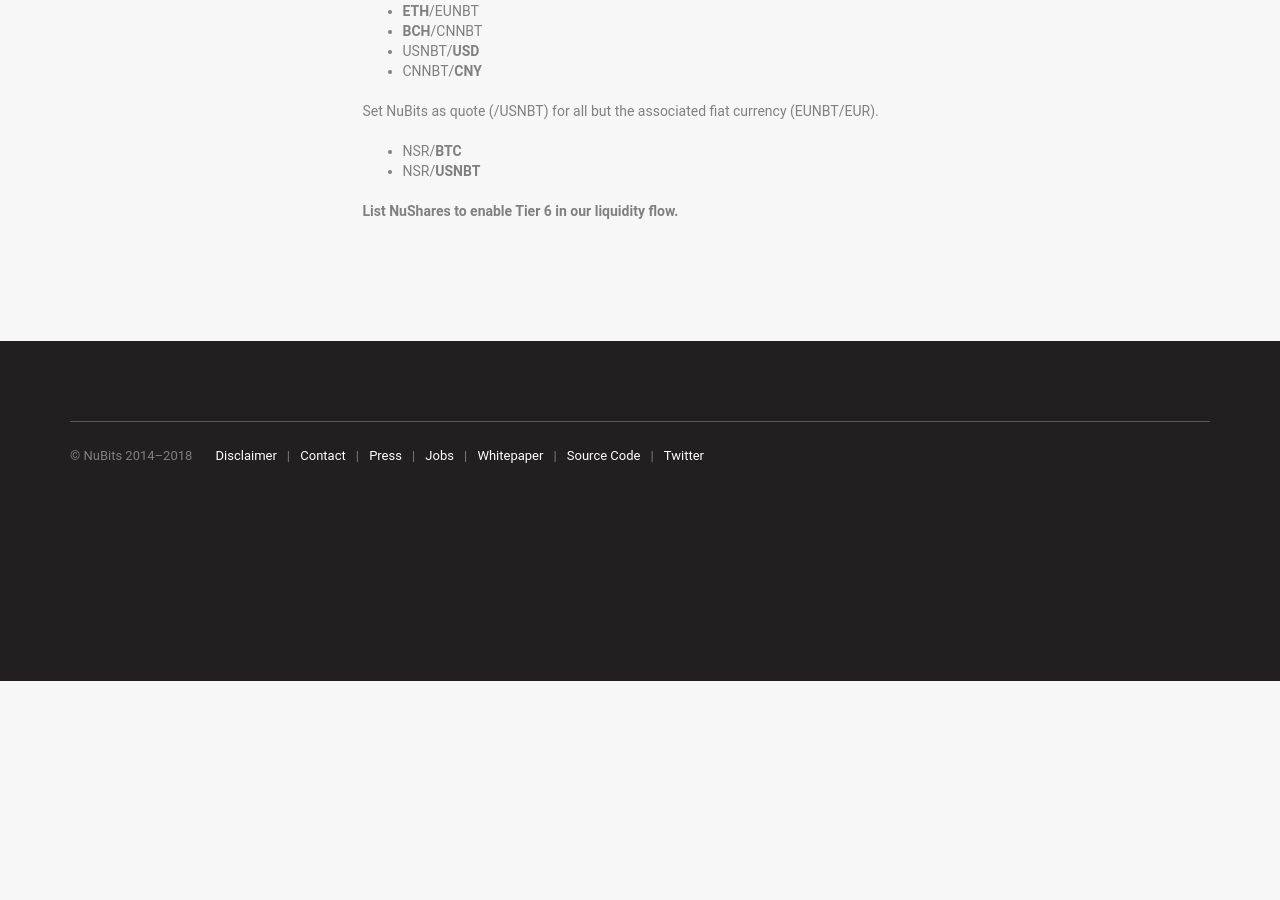
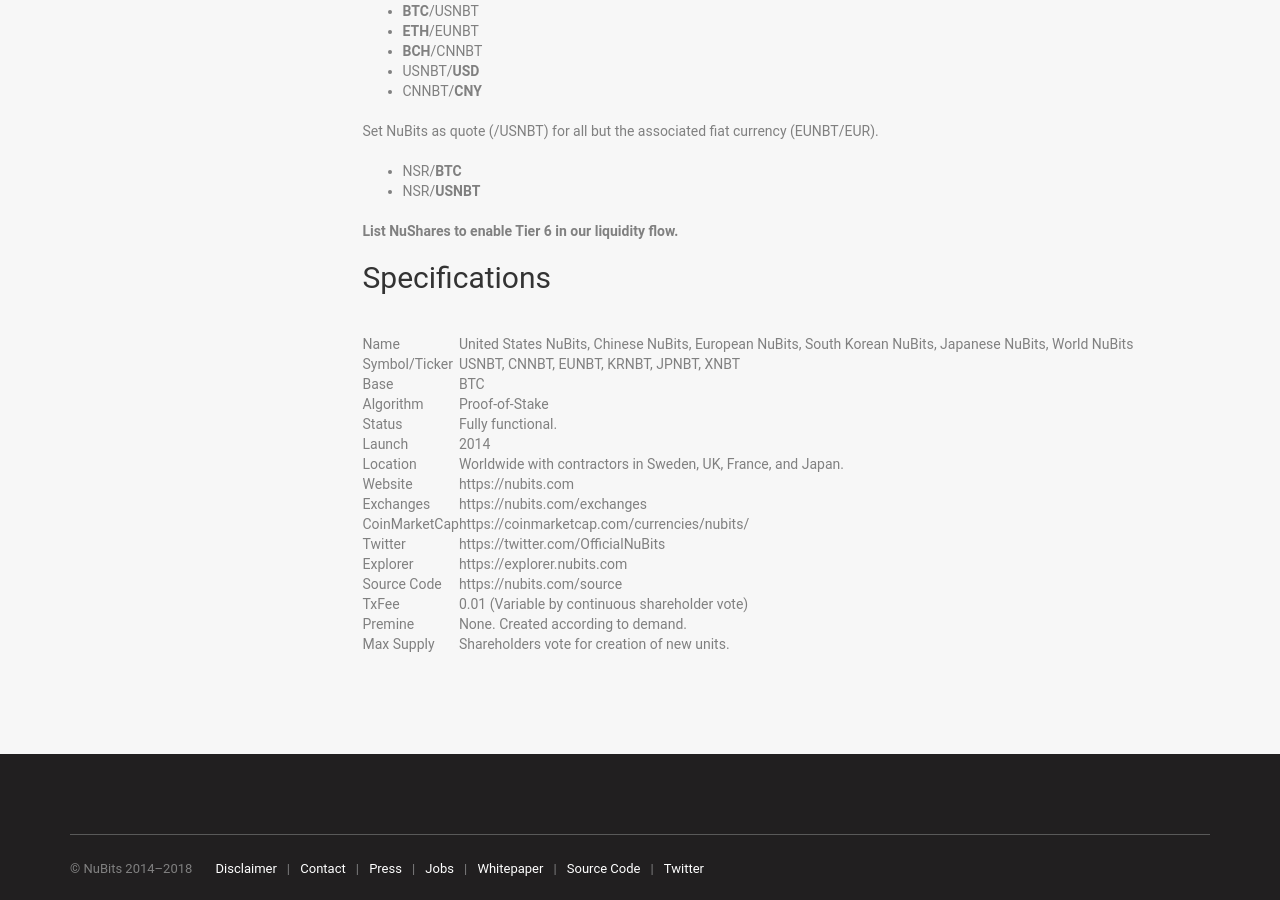
Before and after one commit to NuNetwork/nunetwork.github.io, a Jekyll site: the page built from _pages/list-nubits.md, in a window 1280 px wide and 900 px high, scrolled down 946 px. Built offline with Jekyll 4.4.1, drawn with Linux system fonts in a browser that asks for light colours; before the commit the page ends 1627 px from its top, so only the background shows below that; some of the changed text lies outside the part shown.

Commit message:
Add specifications

```diff
--- a/_pages/list-nubits.md
+++ b/_pages/list-nubits.md
@@ -9,7 +9,7 @@
 
 ## NuBits
 
-Traders use NuBits for hedging, arbitrage, and savings. USNBT was #1 in trading volume at Bittrex with $86M/24h in February.
+Traders use NuBits for hedging, arbitrage, savings, and transfers between exchanges. We bring always available liquidity to your exchange. USNBT was #1 in trading volume at Bittrex with $86M/24h in February.
 
 - United States NuBits (USNBT), `--unit B` or port `14002`
 - Chinese NuBits (CNNBT), `--unit Y`
@@ -48,3 +48,24 @@
 - NSR/**USNBT**
 
 **List NuShares to enable Tier 6 in our liquidity flow.**
+
+## Specifications
+
+|||
+|---|---|
+Name | United States NuBits, Chinese NuBits, European NuBits, South Korean NuBits, Japanese NuBits, World NuBits
+Symbol/Ticker | USNBT, CNNBT, EUNBT, KRNBT, JPNBT, XNBT
+Base | BTC
+Algorithm | Proof-of-Stake
+Status | Fully functional.
+Launch | 2014
+Location | Worldwide with contractors in Sweden, UK, France, and Japan.
+Website | https://nubits.com
+Exchanges | https://nubits.com/exchanges
+CoinMarketCap | https://coinmarketcap.com/currencies/nubits/
+Twitter | https://twitter.com/OfficialNuBits
+Explorer | https://explorer.nubits.com
+Source Code | https://nubits.com/source
+TxFee | 0.01 (Variable by continuous shareholder vote)
+Premine | None. Created according to demand.
+Max Supply | Shareholders vote for creation of new units.
```
